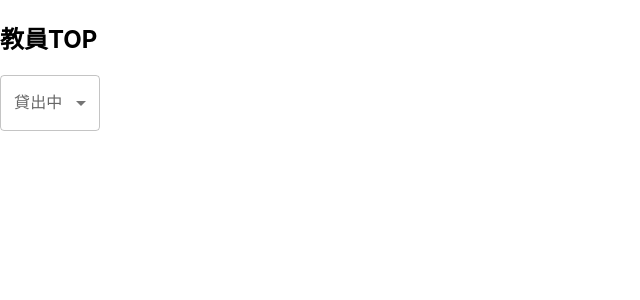
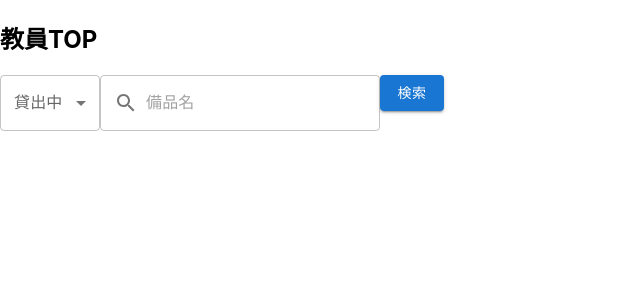
Before and after one commit to takumiTakahata/equipment_management_system, a React (Create React App) app in the folder app/: page /teacher_top in a window 1280 px wide. Before the commit this address had no page. Shown: the top 300 px of the page, without its empty margins (0-640 px from the left). Built offline with nearby package versions, Linux system fonts and the light colour scheme.

Commit message:
検索フォームの表示

```diff
--- a/app/src/components/teacher_top.tsx
+++ b/app/src/components/teacher_top.tsx
@@ -2,11 +2,16 @@ import Select from "@mui/material/Select";
 import InputLabel from "@mui/material/InputLabel";
 import MenuItem from "@mui/material/MenuItem";
 import FormControl from "@mui/material/FormControl";
+import TextField from "@mui/material/TextField";
+import InputAdornment from "@mui/material/InputAdornment";
+import SearchIcon from "@mui/icons-material/Search";
+import Button from "@mui/material/Button";
 
 function TeacherTop() {
   return (
     <div>
       <h2>教員TOP</h2>
+      <form action="">
         <FormControl sx={{ width: 100 }}>
           <InputLabel id="input_label">貸出中</InputLabel>
           <Select labelId="input_label">
@@ -14,6 +19,20 @@ function TeacherTop() {
             <MenuItem value="">貸出前</MenuItem>
           </Select>
         </FormControl>
+        <TextField
+          placeholder="備品名"
+          InputProps={{
+            startAdornment: (
+              <InputAdornment position="start">
+                <SearchIcon />
+              </InputAdornment>
+            ),
+          }}
+        />
+        <Button type="submit" variant="contained">
+          検索
+        </Button>
+      </form>
     </div>
   );
 }
```
Lines whose indentation alone changed are shown as unchanged.
